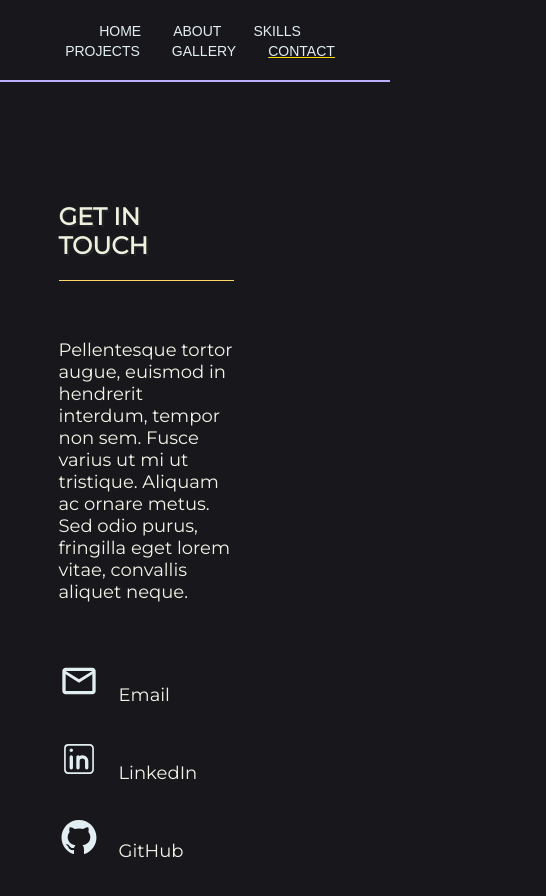
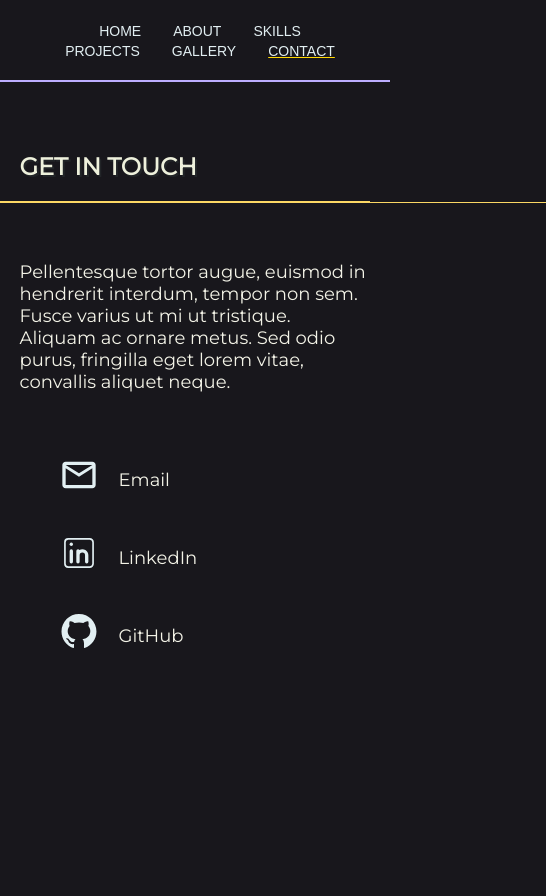
Before and after one commit to Plufin/Portfolio, a React (Create React App) app: page /contact in a window 390 px wide. Shown: the top 896 px of the page, 546 px wide, since content can reach past the window. After the commit the page ends 844 px from the top, so only its background shows below. Built offline with nearby package versions, Linux system fonts and the light colour scheme.

Commit message:
App made mobile-friendly

```diff
--- a/src/components/global.js
+++ b/src/components/global.js
@@ -61,7 +61,7 @@ const GlobalStyle = createGlobalStyle`
   }
 
 
-  @media (min-width: 951px) {
+  @media (min-width: 768px) {
     .content {
       flex-direction: row;
     }
--- a/src/pages/Contact.js
+++ b/src/pages/Contact.js
@@ -9,28 +9,40 @@ function Contact() {
     <div className="base">
       <Global />
       <Content>
+        <Header>
           <Title>
             <h2>GET IN TOUCH</h2>
           </Title>
-        <p>Pellentesque tortor augue, euismod in hendrerit interdum, tempor non sem. Fusce varius ut mi ut tristique. Aliquam ac ornare metus. Sed odio purus, fringilla eget lorem vitae, convallis aliquet neque. </p>
+        </Header>
+        <Text>
+          <p>
+            Pellentesque tortor augue, euismod in hendrerit interdum, tempor non sem. Fusce varius ut mi ut tristique. Aliquam ac ornare metus. Sed odio purus, fringilla eget lorem vitae, convallis aliquet neque.
+          </p>
+        </Text>
         <Info>
           <InfoItem>
+            <LinkContainer href="mailto:ervastipaula@gmail.com">
               <IconContainer>
                 <MdOutlineEmail />
               </IconContainer>
               <p>Email</p>
+            </LinkContainer>
           </InfoItem>
           <InfoItem>
+            <LinkContainer href="https://www.linkedin.com/in/paula-ervasti-23b268258/">
               <IconContainer>
                 <CiLinkedin />
               </IconContainer>
               <p>LinkedIn</p>
+            </LinkContainer>
           </InfoItem>
           <InfoItem>
+            <LinkContainer href="https://github.com/Plufin">
               <IconContainer>
                 <AiFillGithub />
               </IconContainer>
               <p>GitHub</p>
+            </LinkContainer>
           </InfoItem>
         </Info>
       </Content>
@@ -42,36 +54,78 @@ const Content = styled.div`
   flex: 1;
   display: flex;
   flex-direction: column;
+  padding-top: 100px;
+
+  @media (max-width: 768px) {
+    padding-top: 50px;
+`;
+
+const Header = styled.div`
+  margin-bottom: 40px;
   padding-left: 15%;
   padding-right: 40%;
-  padding-top: 100px;
+
+  @media (max-width: 768px) {
+    padding-left: 0px;
+    width: 100%;
+    border-bottom: 1px solid #FCD864;
+  }
 `;
-
 
 const Title = styled.div`
   border-bottom: 1px solid #FCD864;
   min-width: 150px;
   max-width: 350px;
-  margin-bottom: 40px;
+
+  @media (max-width: 768px) {
+    padding-left: 5%;
+
+  }
 `;
 
 const Info = styled.div`
+padding-left: 15%;
+padding-right: 40%;
   padding-top: 40px;
   display: flex;
   flex-direction: column;
-  align-items: flex-start;
+  align-items: baseline;
+`;
+
+const Text = styled.div`
+padding-left: 15%;
+padding-right: 40%;
+  padding-top: 0px;
+  display: flex;
+  flex-direction: column;
+  align-items: baseline;
+
+  @media (max-width: 768px) {
+    padding-left: 5%;
+    padding-right: 5%;
+  }
 `;
 
 const InfoItem = styled.div`
+margin-bottom: 20px;
+`;
+
+const LinkContainer = styled.a`
   display: flex;
+  flex-direction: row;
   align-items: baseline;
-  margin-bottom: 15px;
+  text-decoration: none;
   `;
 
 const IconContainer = styled.span`
 color: #E2EFF2;
 margin-right: 20px;
 font-size: 40px;
+align-self: center;
+
+  &:hover {
+  color: #FCD864;
+}
 `;
 
 export default Contact;
--- a/src/pages/Gallery.js
+++ b/src/pages/Gallery.js
@@ -119,8 +119,12 @@ const Filter = styled.div`
       border-color: #BDAEFF;
     }
 
-    @media (max-width: 1100px) {
+    @media (max-width: 768px) {
       font-size: 14px;
+
+      h2 {
+        font-size: 14px;
+      }
     }
   }
 `;
--- a/src/pages/Projects.js
+++ b/src/pages/Projects.js
@@ -53,6 +53,7 @@ const Header = styled.div`
     width: 100%;
     padding-top: 50px;
     margin-bottom: 0px;
+
   }
 `;
 
```
Lines whose indentation alone changed are shown as unchanged.
